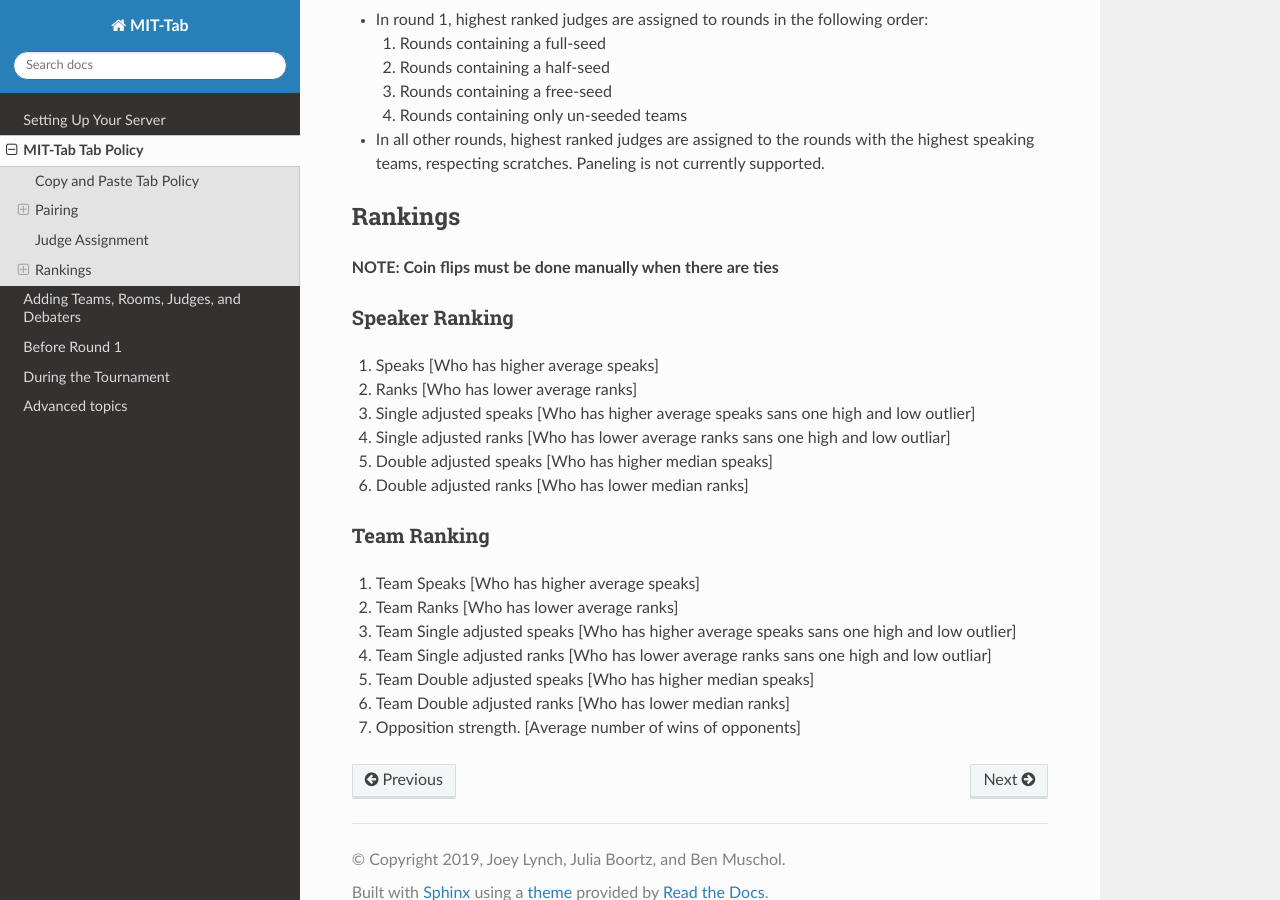
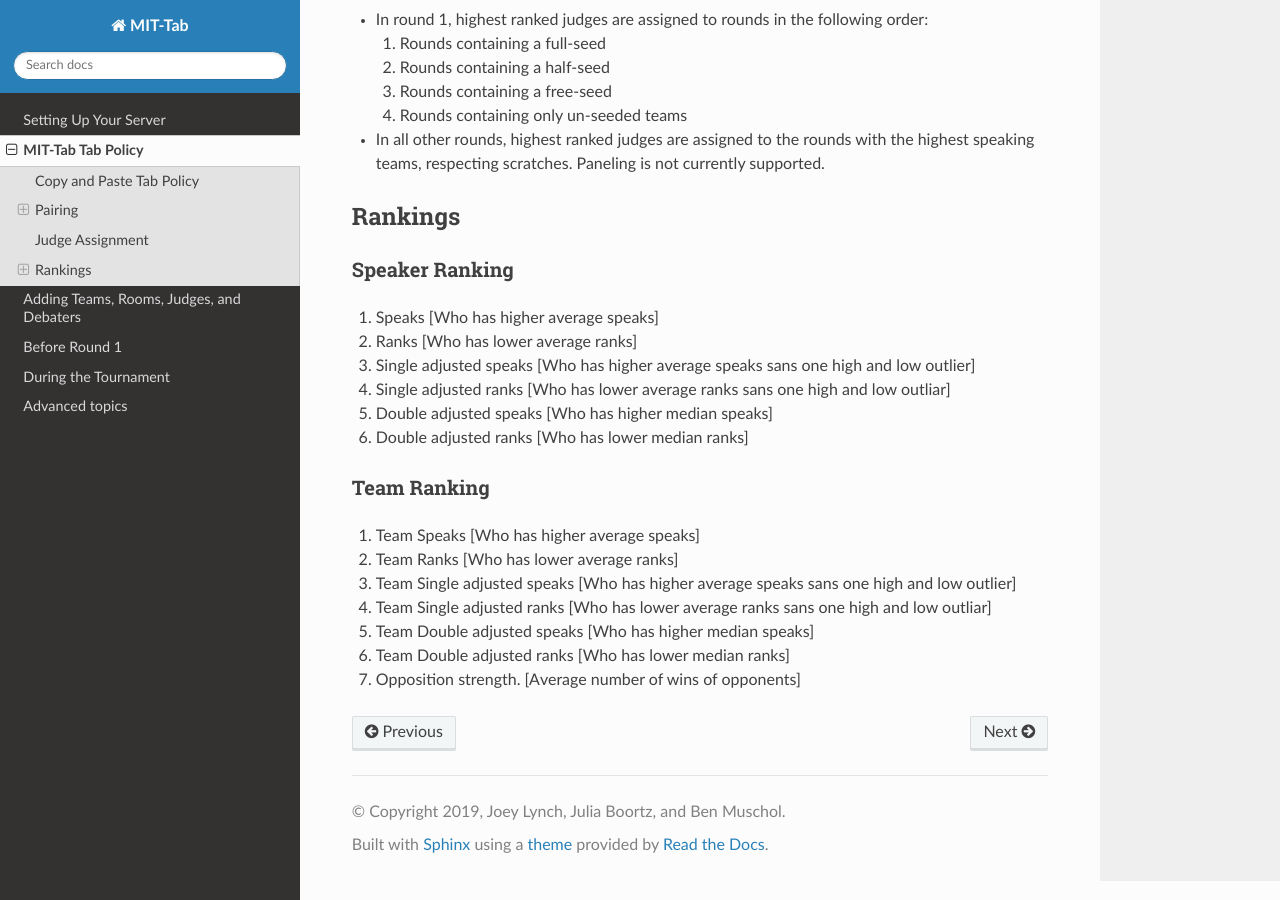
Before and after one commit to MIT-Tab/mit-tab, a Sphinx documentation site: the page built from docs/Tab-Policy.md, in a window 1280 px wide and 900 px high, scrolled down 2192 px. Built offline with Sphinx 7.4.7 and the Read the Docs theme 2.0.0, drawn with Linux system fonts in a browser that asks for light colours.

Commit message:
Update docs

```diff
--- a/docs/Tab-Policy.md
+++ b/docs/Tab-Policy.md
@@ -114,8 +114,6 @@ Judge Assignment
 Rankings
 --------
 
-**NOTE: Coin flips must be done manually when there are ties**
-
 ### Speaker Ranking
 
 1. Speaks [Who has higher average speaks]
```
